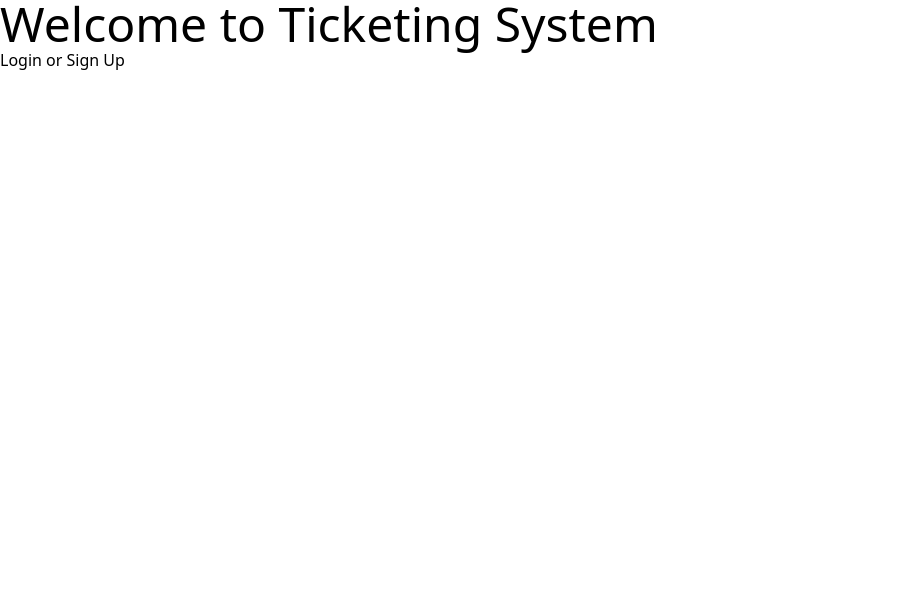
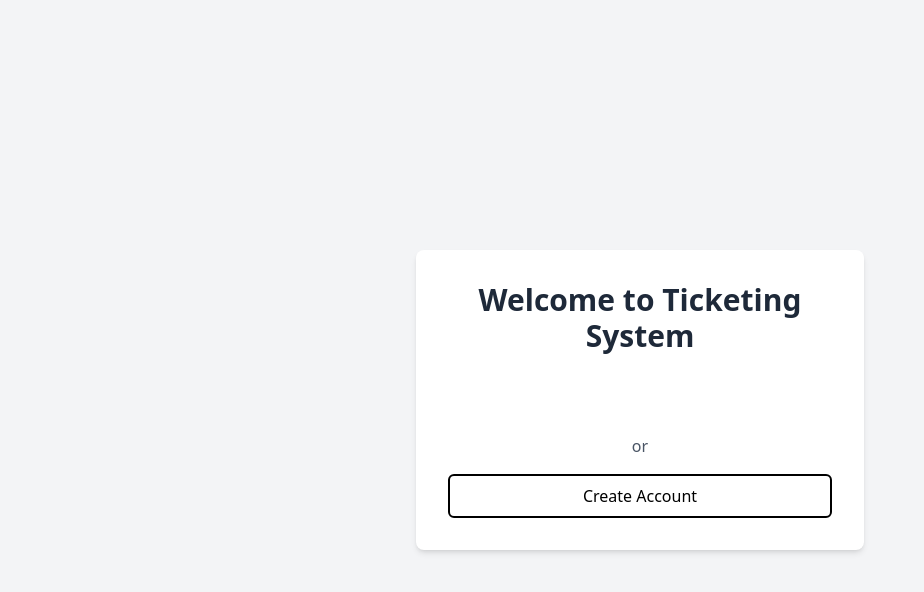
Before and after one commit to Besufekad-HAZ/Role-Based-Ticketing-System, a React (Vite) app in the folder frontend/: page / in a window 1280 px wide. Shown: the top 592 px of the page, without its empty margins (0-924 px from the left). Built offline with nearby package versions, Linux system fonts and the light colour scheme.

Commit message:
Style the Home Component

```diff
--- a/frontend/src/pages/Home.jsx
+++ b/frontend/src/pages/Home.jsx
@@ -4,16 +4,26 @@ import { Link } from "react-router-dom";
 
 const Home = () => {
   return (
-    <div className="home-container">
-      <h1 className="text-5xl">Welcome to Ticketing System</h1>
-      <div className="auth-options">
-        <Link to="/login" className="auth-link">
-          Login
-        </Link>
-        <span> or </span>
-        <Link to="/signup" className="auth-link">
-          Sign Up
-        </Link>
+    <div className="min-h-screen bg-gray-100 flex flex-col items-center justify-center p-4">
+      <div className="max-w-md w-full bg-white p-8 rounded-lg shadow-md">
+        <h1 className="text-3xl font-bold text-gray-800 mb-6 text-center">
+          Welcome to Ticketing System
+        </h1>
+        <div className="flex flex-col space-y-4">
+          <Link
+            to="/login"
+            className="bg-primary hover:bg-secondary text-white text-center py-2 px-4 rounded-md transition-colors"
+          >
+            Login
+          </Link>
+          <div className="text-center text-gray-600">or</div>
+          <Link
+            to="/signup"
+            className="border-2 border-primary text-primary hover:bg-primary hover:text-white text-center py-2 px-4 rounded-md transition-colors"
+          >
+            Create Account
+          </Link>
+        </div>
       </div>
     </div>
   );
```
